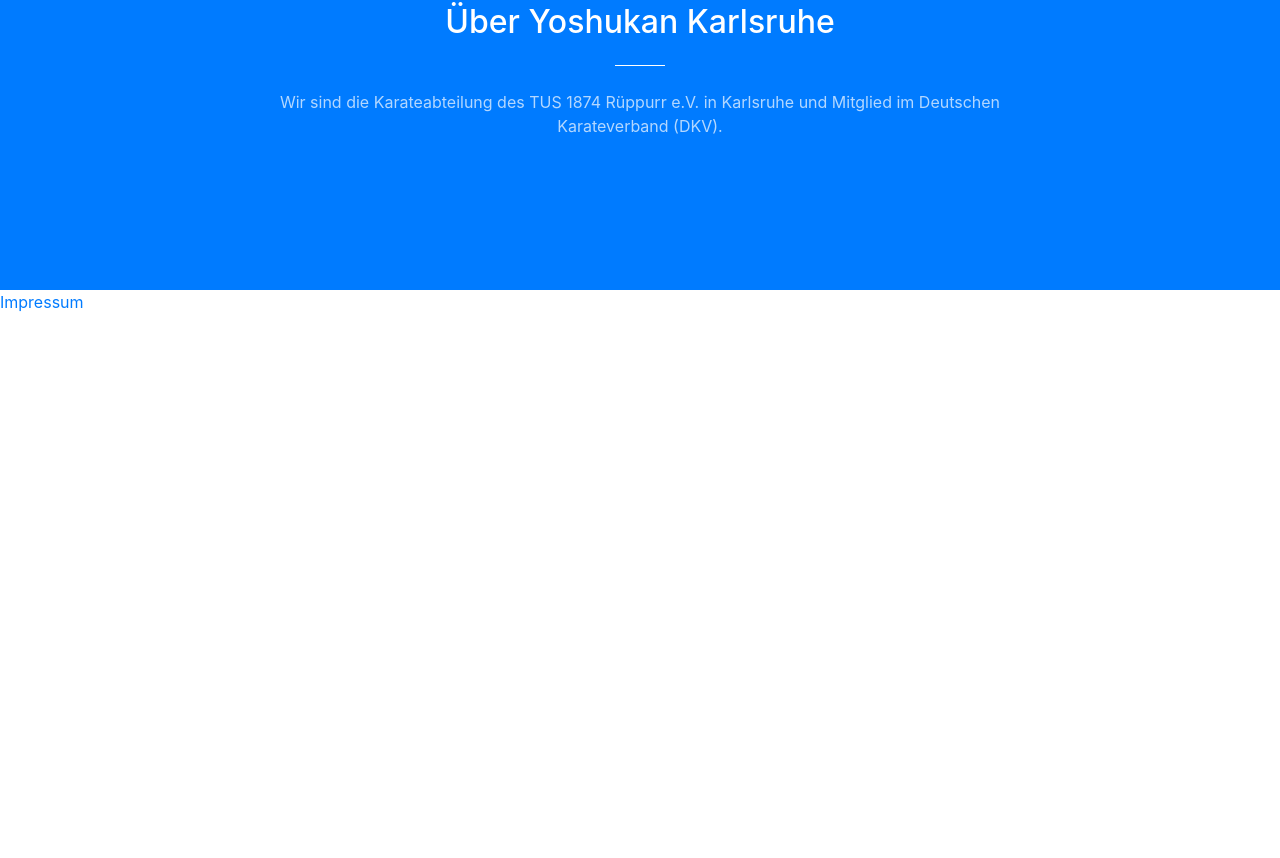
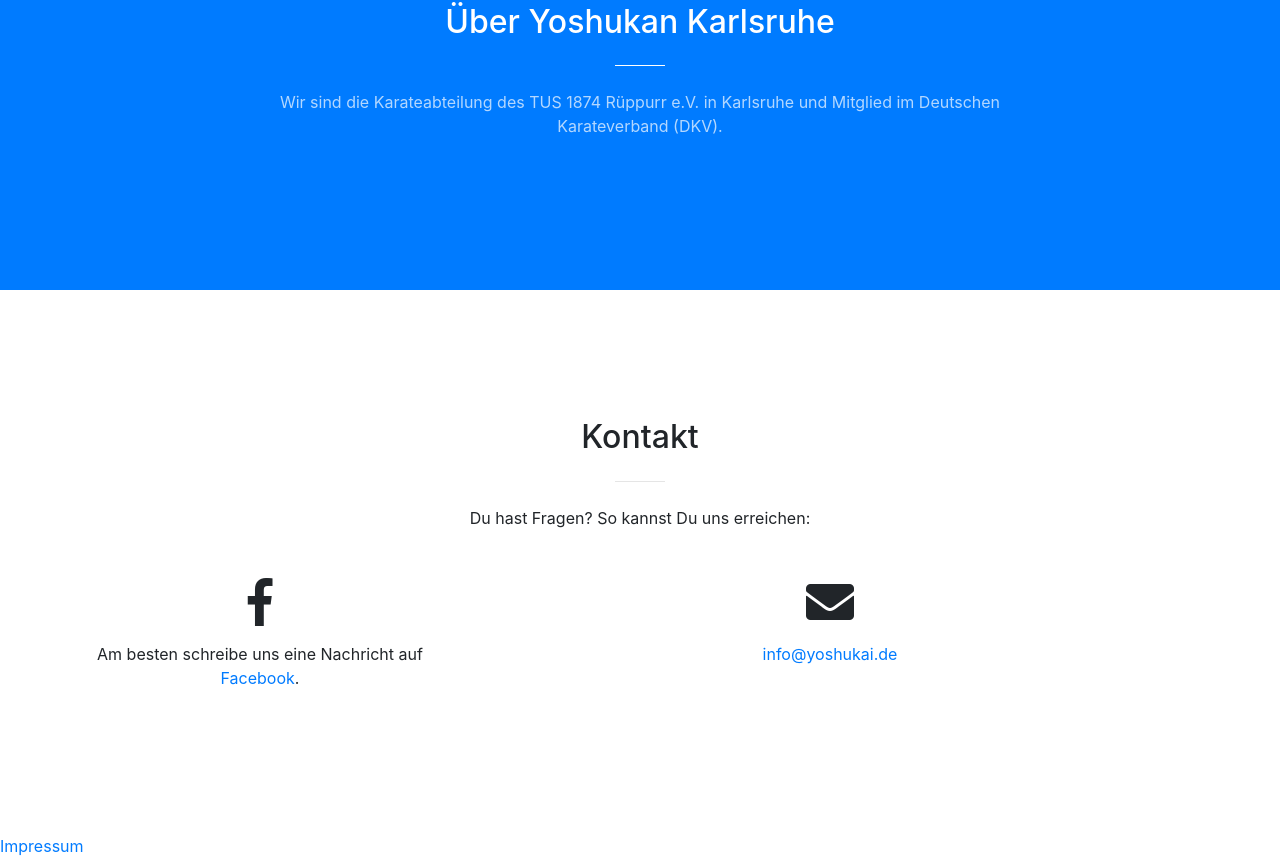
Before and after one commit to pacman82/yoshukan_hompage, a website with bundled scripts: page index.html in a window 1280 px wide. Shown: the part 1719-2577 px from the top of the page. Before the commit the page ends 2033 px from the top, so only its background shows below. Built offline with nearby package versions, Linux system fonts and the light colour scheme.

Commit message:
Add contact section

```diff
--- a/index.html
+++ b/index.html
@@ -52,11 +52,10 @@
           <!--
           <li class="nav-item">
             <a class="nav-link js-scroll-trigger" href="#portfolio">Galerie</a>
+          </li>-->
+          <li class="nav-item">
+            <a class="nav-link js-scroll-trigger" href="#contact">Kontakt</a>
           </li>
-          <li class="nav-item">
-            <a class="nav-link js-scroll-trigger" href="#contact">Contact</a>
-          </li>
-          -->
         </ul>
       </div>
     </div>
@@ -253,32 +252,38 @@
         Now!</a>
     </div>
   </section>
+-->
 
   <section id="contact">
     <div class="container">
       <div class="row">
         <div class="col-lg-8 mx-auto text-center">
-          <h2 class="section-heading">Let's Get In Touch!</h2>
+          <h2 class="section-heading">Kontakt</h2>
           <hr class="my-4">
-          <p class="mb-5">Ready to start your next project with us? That's great! Give us a call or send us an email
-            and we will get back to you as soon as possible!</p>
+          <p class="mb-5">Du hast Fragen? So kannst Du uns erreichen:</p>
         </div>
       </div>
       <div class="row">
-        <div class="col-lg-4 ml-auto text-center">
+        <!--<div class="col-lg-4 ml-auto text-center">
           <i class="fas fa-phone fa-3x mb-3 sr-contact-1"></i>
           <p>123-456-6789</p>
+        </div>-->
+        <div class="col-lg-4 mr-auto text-center">
+          <i class="fab fa-facebook-f fa-3x mb-3 sr-contact-2"></i>
+          <p>
+            Am besten schreibe uns eine Nachricht auf
+            <a href="https://www.facebook.com/YoshukanKarlsruhe">Facebook</a>.
+          </p>
         </div>
         <div class="col-lg-4 mr-auto text-center">
           <i class="fas fa-envelope fa-3x mb-3 sr-contact-2"></i>
           <p>
-            <a href="mailto:your-email@your-domain.com">feedback@startbootstrap.com</a>
+            <a href="mailto:info@yoshukai.de">info@yoshukai.de</a>
           </p>
         </div>
       </div>
     </div>
   </section>
--->
   <!-- Bootstrap core JavaScript -->
   <script src="vendor/jquery/jquery.min.js"></script>
   <script src="vendor/bootstrap/js/bootstrap.bundle.min.js"></script>
```
